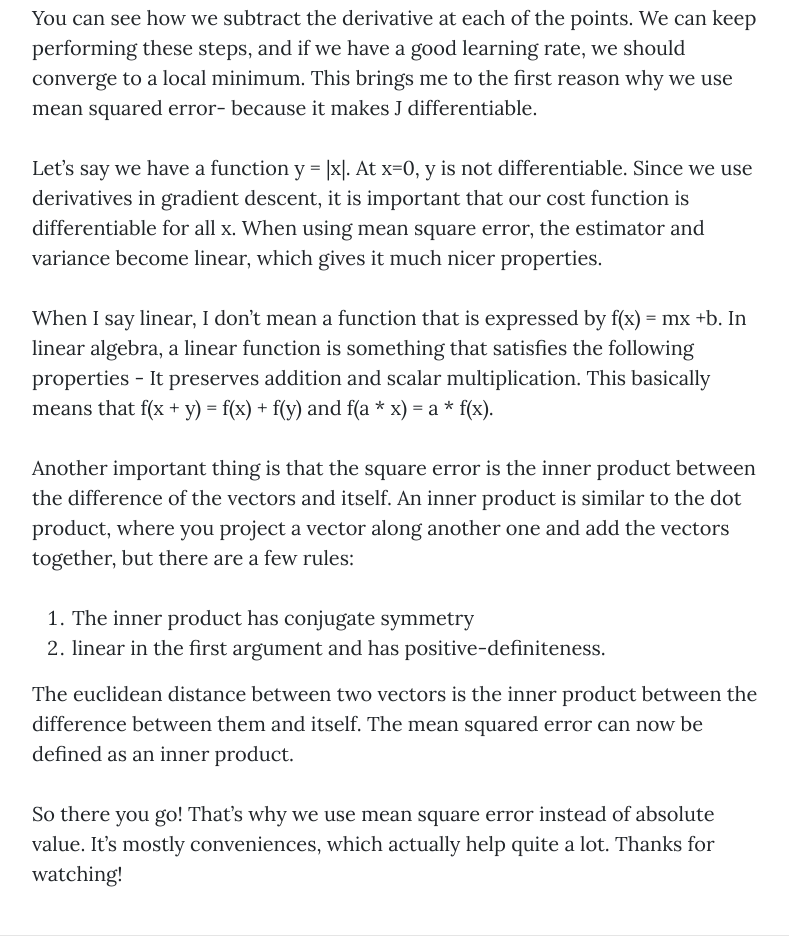
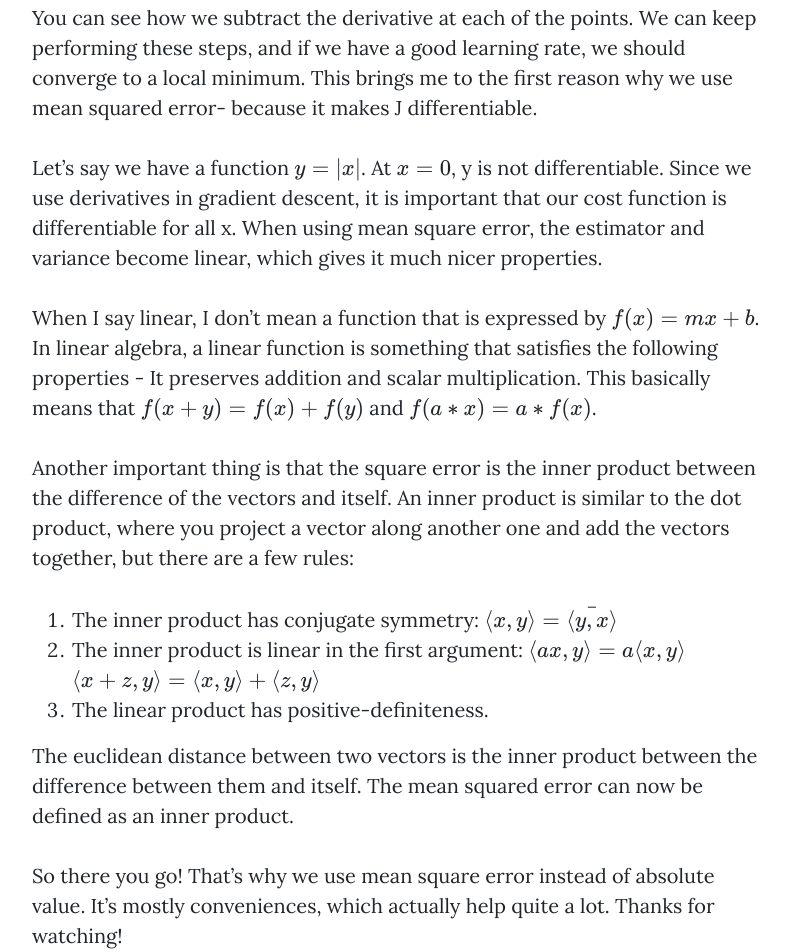
Before and after one commit to vivek3141/blog, a website: page posts/mean_squared_error.html in a window 1280 px wide. Shown: the part 1613-2565 px from the top of the page, without its empty margins (243-1032 px from the left). Drawn offline with nearby package versions, Linux system fonts and the light colour scheme; some packages are replaced by stand-ins of ours.

Commit message:
Adding LaTeX

```diff
--- a/posts/mean_squared_error.html
+++ b/posts/mean_squared_error.html
@@ -11,7 +11,15 @@
 
     <!-- Bootstrap core CSS -->
     <link href="../vendor/bootstrap/css/bootstrap.min.css" rel="stylesheet">
+    <script type="text/x-mathjax-config">
+  MathJax.Hub.Config({
+    tex2jax: {inlineMath: [["$","$"],["\\(","\\)"]]}
+  });
 
+
+    </script>
+    <script src='https://cdnjs.cloudflare.com/ajax/libs/mathjax/2.7.5/MathJax.js?config=TeX-MML-AM_CHTML'
+            async></script>
     <!-- Custom fonts for this template -->
     <link href="../vendor/fontawesome-free/css/all.min.css" rel="stylesheet" type="text/css">
     <link href='https://fonts.googleapis.com/css?family=Lora:400,700,400italic,700italic' rel='stylesheet'
@@ -96,21 +104,27 @@
                     and if we have a good learning rate, we should converge to a local minimum. This brings me to the
                     first reason why we use mean squared error- because it makes J differentiable. </p>
                 <p>Let’s say we have a
-                    function y = |x|. At x=0, y is not differentiable. Since we use derivatives in gradient descent, it
+                    function $y = |x|$. At $x=0$, y is not differentiable. Since we use derivatives in gradient descent, it
                     is important that our cost function is differentiable for all x. When using mean square error, the
                     estimator and variance become linear, which gives it much nicer properties. </p>
                 <p>When I say linear, I
-                    don’t mean a function that is expressed by f(x) = mx +b. In linear algebra, a linear function is
+                    don’t mean a function that is expressed by $f(x) = mx +b$. In linear algebra, a linear function is
                     something that satisfies the following properties - It preserves addition and scalar multiplication.
-                    This basically means that f(x + y) = f(x) + f(y) and f(a * x) = a * f(x). </p>
+                    This basically means that $f(x + y) = f(x) + f(y)$ and $f(a * x) = a * f(x)$. </p>
                 <p>Another important thing is
                     that the square error is the inner product between the difference of the vectors and itself. An
                     inner product is similar to the dot product, where you project a vector along another one and add
-                    the vectors together, but there are a few rules: </p><p><ol>
-                <li>The inner product has conjugate symmetry</li><li>linear
-                    in the first argument and has positive-definiteness. </ol>The euclidean distance between two vectors is
-                    the inner product between the difference between them and itself. The mean squared error can now be
-                    defined as an inner product.</p>
+                    the vectors together, but there are a few rules: </p>
+                <p>
+                <ol>
+                    <li>The inner product has conjugate symmetry: $\langle {x, y} \rangle = \bar {\langle {y, x} \rangle}$</li>
+                <li>The inner product is linear in the first argument: $\langle {ax, y} \rangle = a\langle{x,y}\rangle$ <br>
+                $\langle {x+z, y} \rangle = \langle{x,y}\rangle + \langle{z,y}\rangle$</li>
+                <li> The linear product has positive-definiteness.</li>
+                </ol>
+                The euclidean distance between two vectors is
+                the inner product between the difference between them and itself. The mean squared error can now be
+                defined as an inner product.</p>
                 <p>
                     So there you go! That’s why we use mean square error instead of absolute value. It’s mostly
                     conveniences, which actually help quite a lot. Thanks for watching!</p>
```
